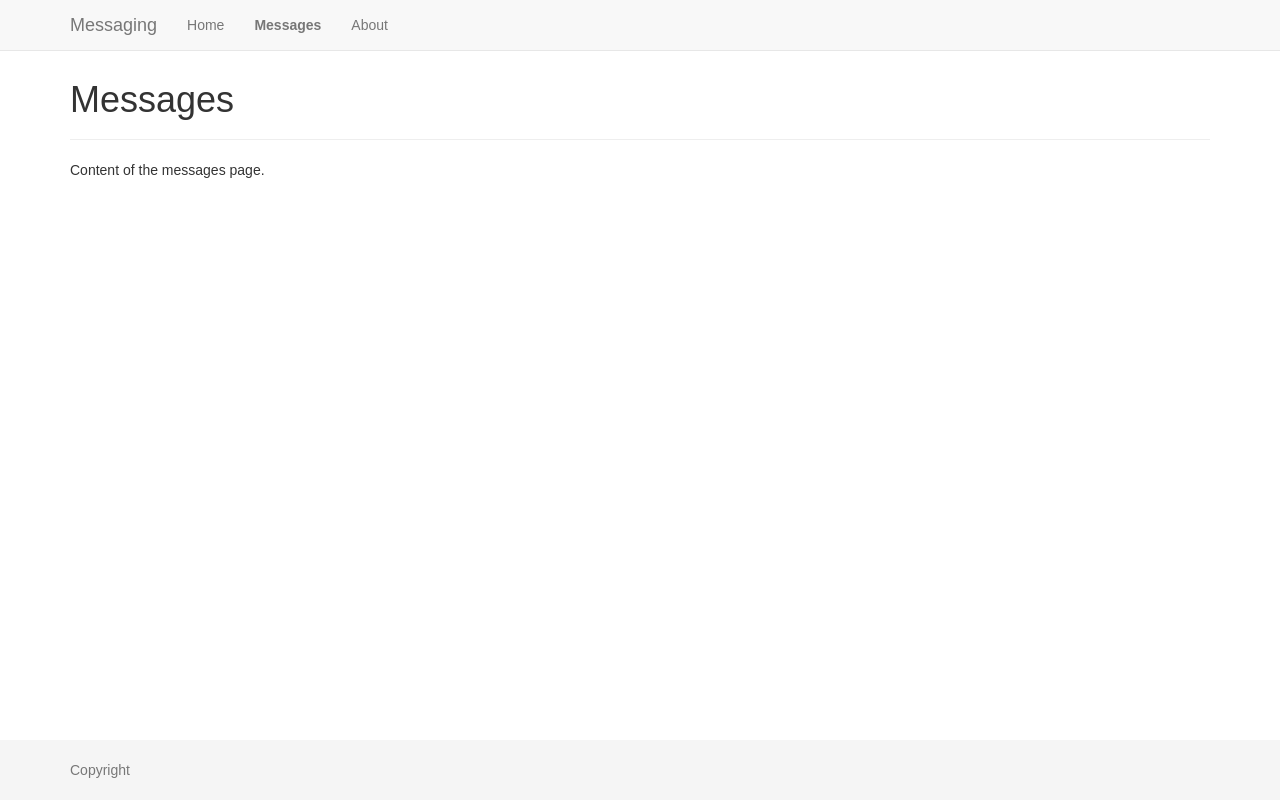
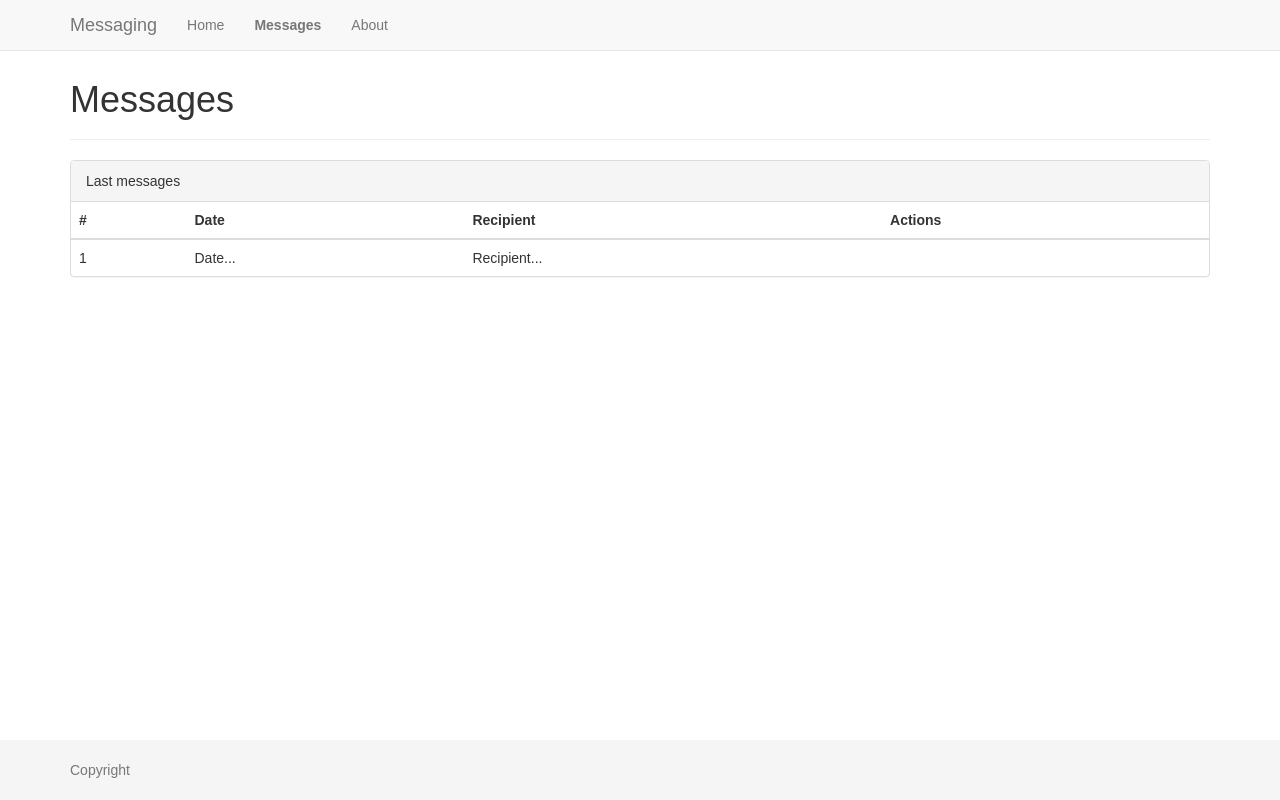
Before and after one commit to glautrou/Messaging, a React (Create React App) app: page /messages in a window 1280 px wide. Built offline with nearby package versions, Linux system fonts and the light colour scheme.

Commit message:
Create static message list component

```diff
--- /dev/null
+++ b/src/MessageList.js
@@ -0,0 +1,33 @@
+import React, { Component } from 'react';
+
+class MessageList extends Component {
+  render() {
+    return (
+      <div>
+        <div className="panel panel-default">
+          <div className="panel-heading">Last messages</div>
+          <table className="table">
+            <thead>
+              <tr>
+                <th>#</th>
+                <th>Date</th>
+                <th>Recipient</th>
+                <th>Actions</th>
+              </tr>
+            </thead>
+            <tbody>
+              <tr>
+                <td>1</td>
+                <td>Date...</td>
+                <td>Recipient...</td>
+                <td></td>
+              </tr>
+            </tbody>
+          </table>
+        </div>
+      </div>
+    );
+  }
+}
+
+export default MessageList;
--- a/src/MessagesPage.js
+++ b/src/MessagesPage.js
@@ -1,4 +1,5 @@
 import React, { Component } from 'react';
+import MessageList from './MessageList';
 
 class MessagesPage extends Component {
   render() {
@@ -7,7 +8,7 @@ class MessagesPage extends Component {
         <div className="page-header">
           <h1>Messages</h1>
         </div>
-        <p>Content of the messages page.</p>
+        <MessageList />
       </div>
     );
   }
```
